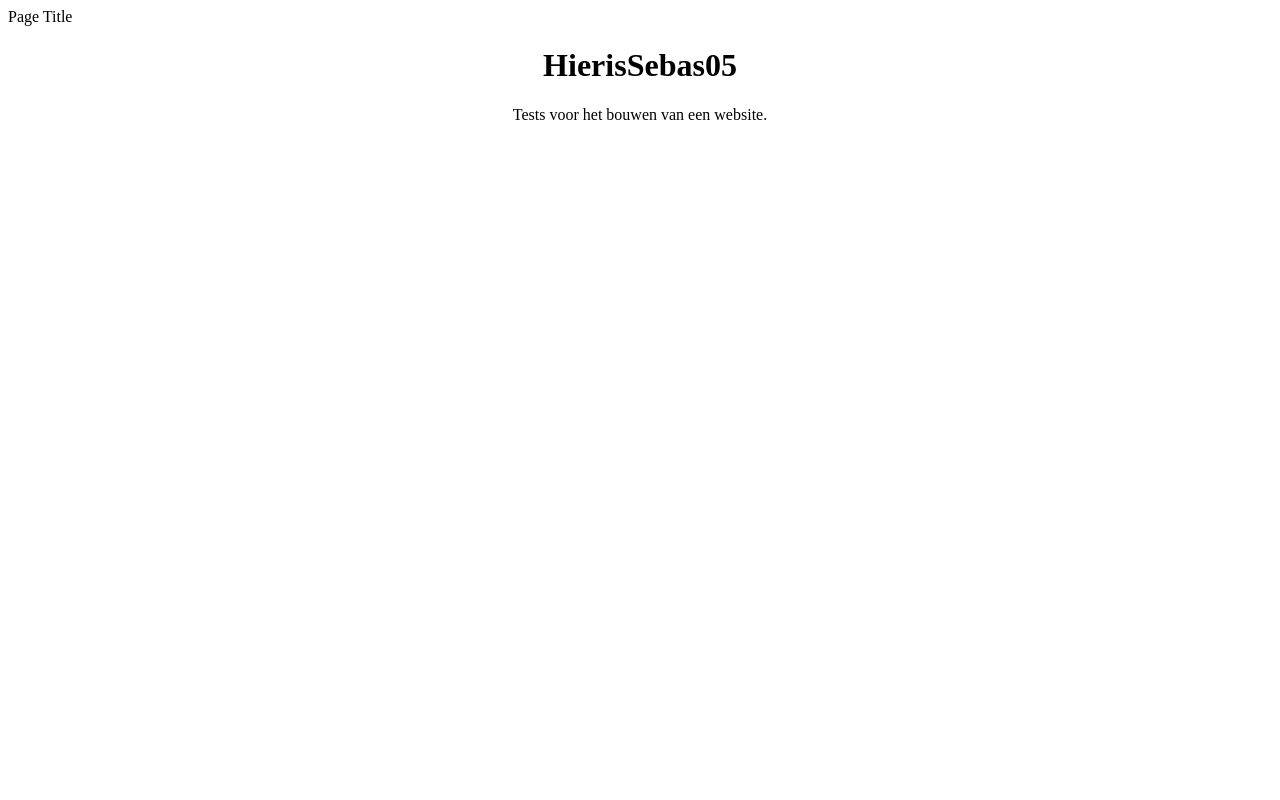
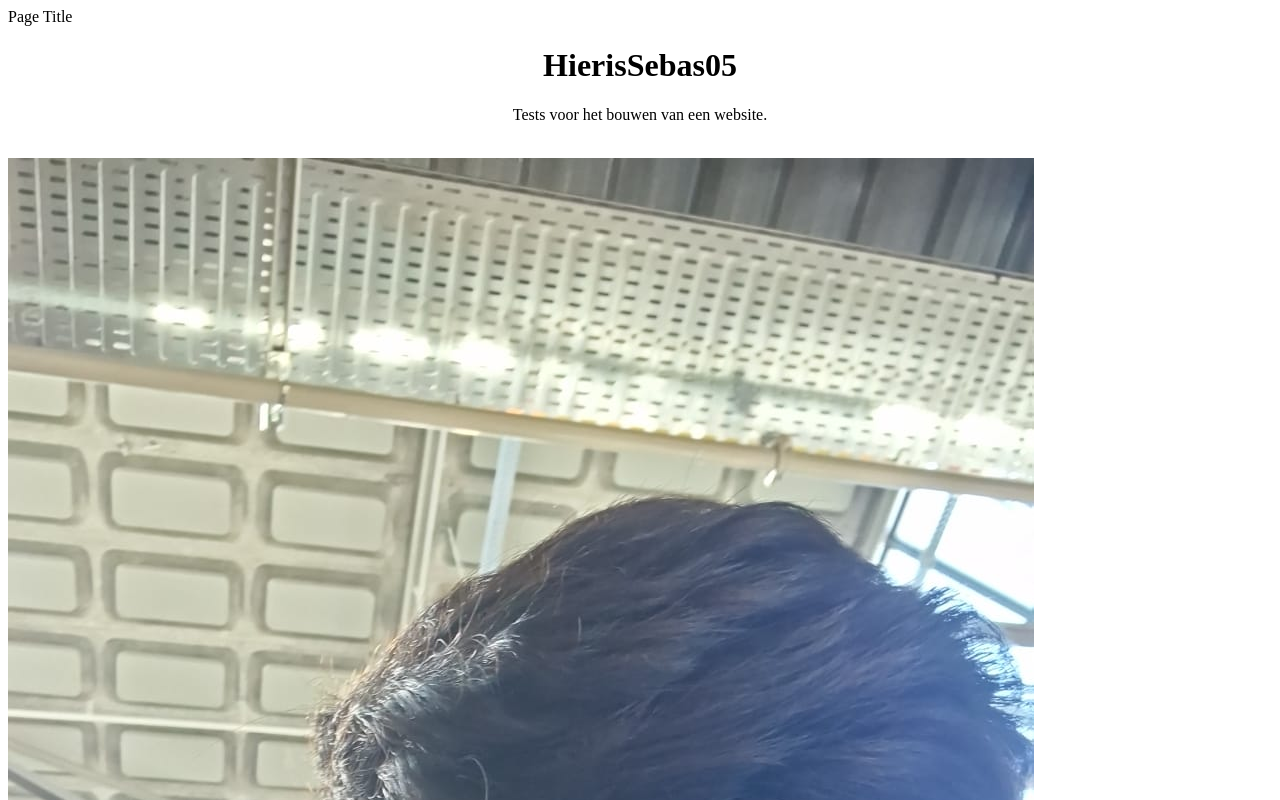
Before and after one commit to HierisSebas05/HierisSebas05.github.io, a plain HTML site: page index.html in a window 1280 px wide. Shown: the top 800 px of the page. Drawn offline with Linux system fonts and the light colour scheme.

Commit message:
IMG commit

```diff
--- a/index.html
+++ b/index.html
@@ -9,6 +9,8 @@
 <br>
 <center><h1>HierisSebas05</h1></center>
 <center><p>Tests voor het bouwen van een website.</p></center>
+<br>
+<img src="rohan.jpg" alt="Rohan BMT">
 
 </body>
 </html>
```
Also changed, not shown: rohan.jpg (added).
